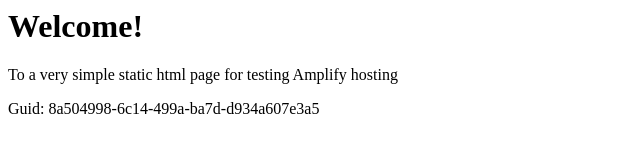
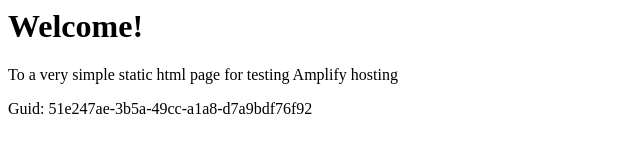
Before and after one commit to aws-aemilia-bah/Github-PR-Commit-Integration-Test-DoNotTouch-GitHubAutoBuildPushCanaryTest-v2-prod-me-south-1, a website: page src/index.html in a window 1280 px wide. Shown: the full height of the page, 0-640 px from the left. Drawn offline with Linux system fonts and the light colour scheme.

Commit message:
commit from integ tests

```diff
--- a/src/index.html
+++ b/src/index.html
@@ -12,6 +12,6 @@
 <body>
     <h1>Welcome!</h1>
     <p>To a very simple static html page for testing Amplify hosting</p>
-    <p>Guid: 8a504998-6c14-499a-ba7d-d934a607e3a5</p></body>
+    <p>Guid: 51e247ae-3b5a-49cc-a1a8-d7a9bdf76f92</p></body>
 
 </html>
```
